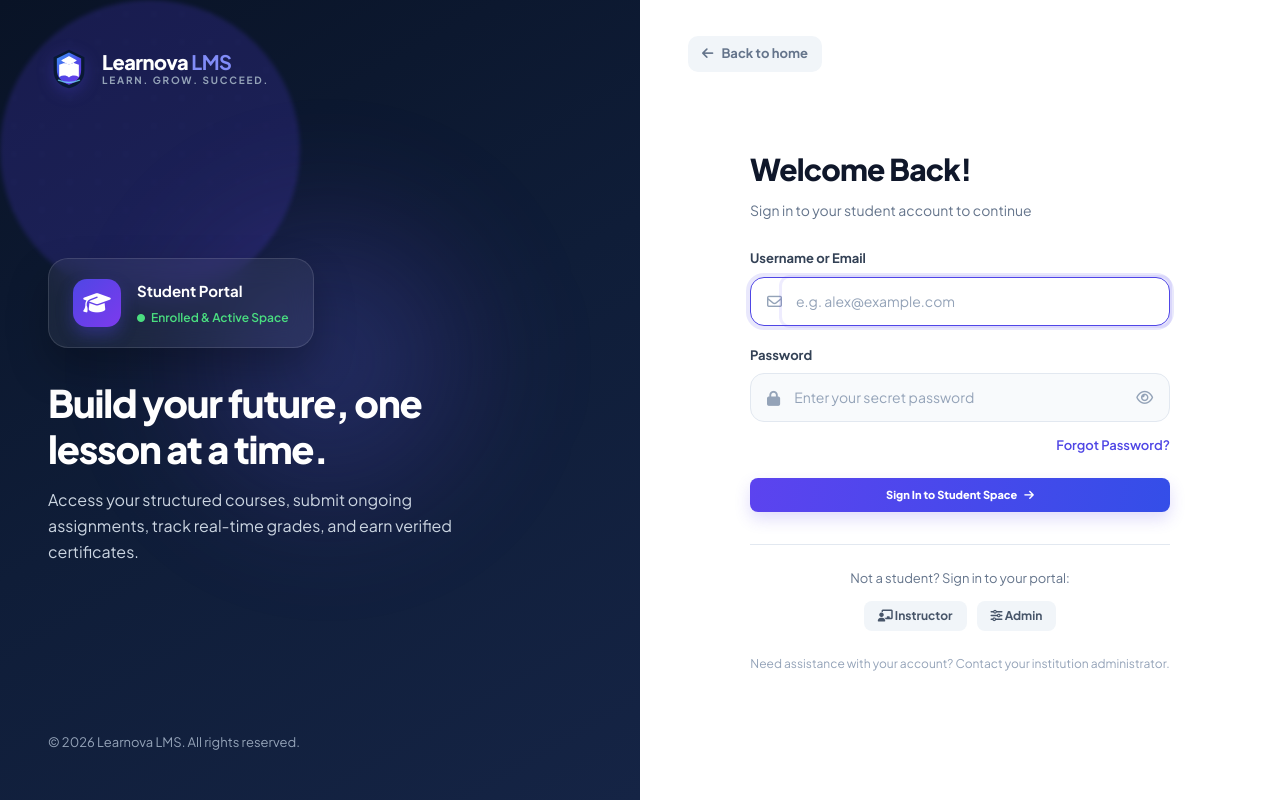
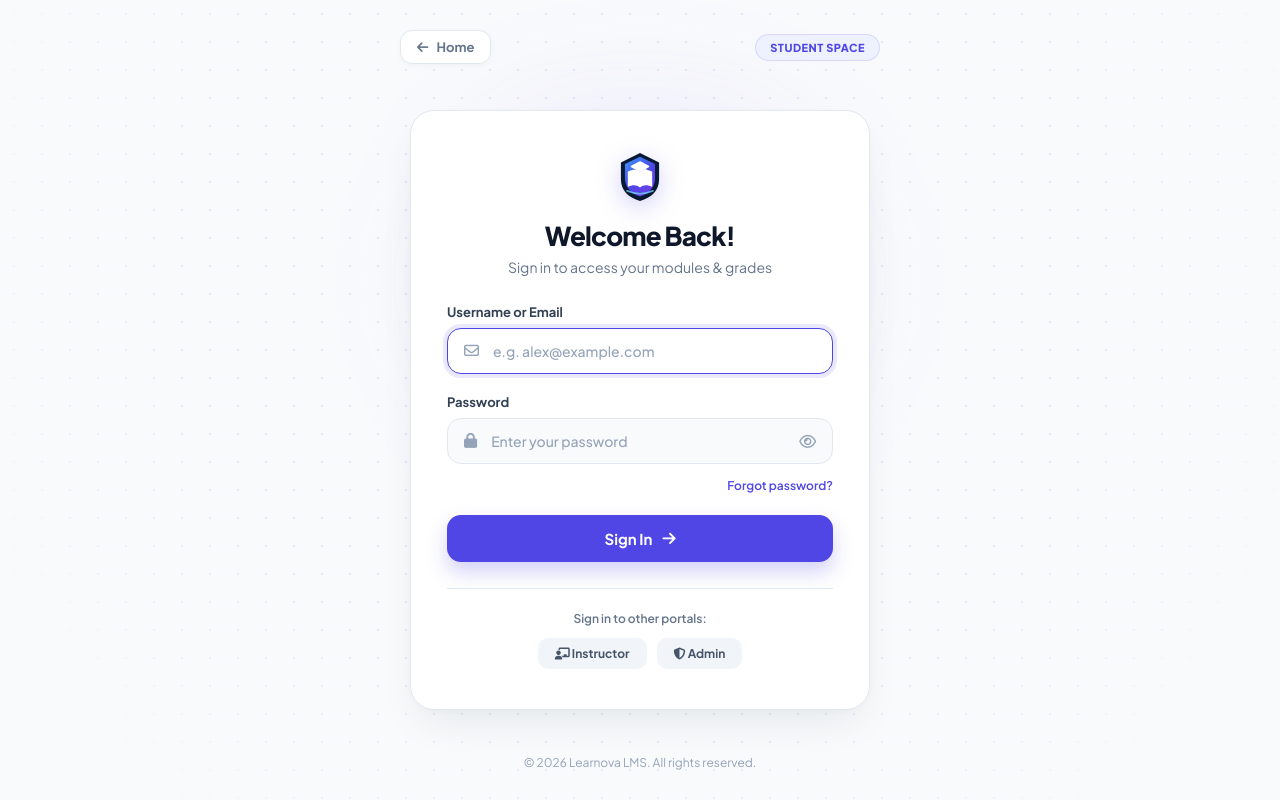
Before and after one commit to sanad-shat/Learnova-LMS-Platform, a Flask app: page /student/login in a window 1280 px wide. Run offline with Flask 3, Linux system fonts and the light colour scheme.

Commit message:
Update login.html

```diff
--- a/ecms/app/templates/student/login.html
+++ b/ecms/app/templates/student/login.html
@@ -6,7 +6,6 @@
   <title>Student Sign In | Learnova LMS</title>
   <link rel="icon" href="{{ url_for('static', filename='brand/learnova-icon.svg') }}">
   <link rel="stylesheet" href="https://cdnjs.cloudflare.com/ajax/libs/font-awesome/6.5.2/css/all.min.css">
-  <link rel="stylesheet" href="{{ url_for('static', filename='professional.css') }}">
   <link rel="preconnect" href="https://fonts.googleapis.com">
   <link rel="preconnect" href="https://fonts.gstatic.com" crossorigin>
   <link href="https://fonts.googleapis.com/css2?family=Plus+Jakarta+Sans:wght@400;500;600;700;800&display=swap" rel="stylesheet">
@@ -15,12 +14,10 @@
     :root {
       --primary: #4f46e5;
       --primary-hover: #4338ca;
-      --primary-light: #eef2ff;
       --navy: #0f172a;
       --slate: #64748b;
-      --border-color: #e2e8f0;
-      --bg-surface: #ffffff;
-      --bg-page: #f8fafc;
+      --border: #e2e8f0;
+      --bg: #f8fafc;
     }
 
     * {
@@ -28,259 +25,166 @@
       font-family: 'Plus Jakarta Sans', system-ui, -apple-system, sans-serif;
     }
 
-    body.auth-page {
+    body {
       margin: 0;
-      padding: 0;
       min-height: 100vh;
-      display: grid;
-      grid-template-columns: 1fr 1fr;
-      background: var(--bg-surface);
+      background: var(--bg);
       color: var(--navy);
-      overflow-x: hidden;
-    }
-
-    /* Left Side: Modern Visual Presentation */
-    .auth-visual {
-      position: relative;
-      background: linear-gradient(150deg, #091326 0%, #0f1d38 50%, #152445 100%);
-      color: #ffffff;
-      padding: 48px;
       display: flex;
       flex-direction: column;
       justify-content: space-between;
-      overflow: hidden;
+      align-items: center;
+      position: relative;
+      overflow-x: hidden;
+      padding: 30px 20px;
     }
 
-    /* Subtle Pattern & Glow */
-    .auth-visual::before {
-      content: '';
+    /* Ambient Dot Grid & Glow */
+    .bg-grid {
       position: absolute;
       top: 0;
       left: 0;
-      right: 0;
-      bottom: 0;
-      background-image: radial-gradient(rgba(99, 102, 241, 0.15) 1.2px, transparent 1.2px);
+      width: 100%;
+      height: 100%;
+      background-image: radial-gradient(rgba(79, 70, 229, 0.12) 1.2px, transparent 1.2px);
       background-size: 28px 28px;
-      opacity: 0.8;
+      mask-image: radial-gradient(circle at 50% 35%, #000 50%, transparent 90%);
+      -webkit-mask-image: radial-gradient(circle at 50% 35%, #000 50%, transparent 90%);
       pointer-events: none;
+      z-index: 0;
     }
 
-    .auth-visual::after {
-      content: '';
+    .bg-glow {
       position: absolute;
-      width: 400px;
+      top: 10%;
+      left: 50%;
+      transform: translateX(-50%);
+      width: 600px;
       height: 400px;
-      background: radial-gradient(circle, rgba(99, 102, 241, 0.28) 0%, rgba(124, 58, 237, 0.08) 50%, transparent 70%);
-      border-radius: 50%;
-      top: 20%;
-      left: 20%;
+      background: radial-gradient(circle, rgba(99, 102, 241, 0.18) 0%, rgba(168, 85, 247, 0.05) 50%, transparent 70%);
       filter: blur(50px);
       pointer-events: none;
+      z-index: 0;
     }
 
-    .auth-brand {
+    /* Top Nav Row */
+    .top-nav {
       position: relative;
       z-index: 2;
+      width: 100%;
+      max-width: 480px;
+      display: flex;
+      justify-content: space-between;
+      align-items: center;
+      margin-bottom: 20px;
+    }
+
+    .back-link {
       display: inline-flex;
       align-items: center;
-      gap: 12px;
-      text-decoration: none;
-      width: fit-content;
-    }
-
-    .auth-brand img {
-      width: 42px;
-      height: 42px;
-      filter: drop-shadow(0 4px 8px rgba(79, 70, 229, 0.3));
-    }
-
-    .auth-brand strong {
-      font-size: 20px;
-      font-weight: 800;
-      color: #ffffff;
-      display: block;
-      line-height: 1.1;
-      letter-spacing: -0.5px;
-    }
-
-    .auth-brand strong b {
-      color: #818cf8;
-    }
-
-    .auth-brand small {
-      font-size: 10px;
-      letter-spacing: 1.8px;
-      color: #94a3b8;
-      font-weight: 700;
-      display: block;
-    }
-
-    .auth-copy {
-      position: relative;
-      z-index: 2;
-      max-width: 460px;
-      margin: auto 0;
-      padding: 40px 0;
-    }
-
-    /* Floating Educational Card */
-    .visual-glass-card {
-      background: rgba(255, 255, 255, 0.06);
-      backdrop-filter: blur(14px);
-      -webkit-backdrop-filter: blur(14px);
-      border: 1px solid rgba(255, 255, 255, 0.12);
-      border-radius: 20px;
-      padding: 20px 24px;
-      display: inline-flex;
-      align-items: center;
-      gap: 16px;
-      margin-bottom: 32px;
-      box-shadow: 0 20px 40px rgba(0, 0, 0, 0.25);
-    }
-
-    .visual-card-icon {
-      width: 48px;
-      height: 48px;
-      border-radius: 14px;
-      background: linear-gradient(135deg, #4f46e5, #7c3aed);
-      color: #ffffff;
-      display: flex;
-      align-items: center;
-      justify-content: center;
-      font-size: 22px;
-      box-shadow: 0 8px 16px rgba(79, 70, 229, 0.35);
-    }
-
-    .visual-card-info strong {
-      display: block;
-      font-size: 15px;
-      font-weight: 700;
-      color: #ffffff;
-    }
-
-    .visual-card-info span {
-      display: inline-flex;
-      align-items: center;
-      gap: 6px;
-      font-size: 12px;
-      color: #4ade80;
-      font-weight: 600;
-    }
-
-    .visual-card-info span i {
-      font-size: 8px;
-    }
-
-    .auth-copy h2 {
-      font-size: 38px;
-      line-height: 1.2;
-      font-weight: 800;
-      letter-spacing: -1.2px;
-      margin: 0 0 16px;
-      color: #ffffff;
-    }
-
-    .auth-copy p {
-      font-size: 16px;
-      line-height: 1.6;
-      color: #cbd5e1;
-      margin: 0;
-    }
-
-    .auth-footer {
-      position: relative;
-      z-index: 2;
-      font-size: 13px;
-      color: #94a3b8;
-    }
-
-    /* Right Side: Form */
-    .auth-form-side {
-      display: flex;
-      flex-direction: column;
-      justify-content: center;
-      align-items: center;
-      padding: 48px 32px;
-      position: relative;
-      background: var(--bg-surface);
-    }
-
-    .back-home-btn {
-      position: absolute;
-      top: 36px;
-      left: 48px;
+      gap: 8px;
       text-decoration: none;
       font-size: 13px;
       font-weight: 700;
       color: var(--slate);
-      display: inline-flex;
-      align-items: center;
-      gap: 8px;
+      background: #ffffff;
+      border: 1px solid var(--border);
+      padding: 8px 16px;
+      border-radius: 12px;
+      box-shadow: 0 2px 6px rgba(0,0,0,0.03);
       transition: all 0.2s ease;
-      padding: 8px 14px;
-      border-radius: 10px;
-      background: #f1f5f9;
     }
 
-    .back-home-btn:hover {
+    .back-link:hover {
       color: var(--primary);
-      background: #eef2ff;
+      border-color: #c7d2fe;
       transform: translateX(-3px);
     }
 
-    .auth-card {
-      width: 100%;
-      max-width: 420px;
-      margin-top: 20px;
+    .portal-chip {
+      background: #eef2ff;
+      color: var(--primary);
+      font-size: 11px;
+      font-weight: 800;
+      padding: 6px 14px;
+      border-radius: 99px;
+      border: 1px solid rgba(79, 70, 229, 0.15);
+      letter-spacing: 0.5px;
+      text-transform: uppercase;
     }
 
-    .auth-card h1 {
-      font-size: 30px;
+    /* Main Auth Box */
+    .auth-container {
+      position: relative;
+      z-index: 2;
+      width: 100%;
+      max-width: 460px;
+      background: #ffffff;
+      border: 1px solid var(--border);
+      border-radius: 24px;
+      padding: 40px 36px;
+      box-shadow: 0 20px 40px -10px rgba(15, 23, 42, 0.08), 0 2px 6px rgba(0,0,0,0.02);
+    }
+
+    .brand-center {
+      text-align: center;
+      margin-bottom: 28px;
+    }
+
+    .brand-icon {
+      width: 52px;
+      height: 52px;
+      margin-bottom: 12px;
+      filter: drop-shadow(0 6px 12px rgba(79, 70, 229, 0.25));
+    }
+
+    .brand-center h1 {
+      font-size: 26px;
       font-weight: 800;
       letter-spacing: -0.8px;
+      margin: 0 0 6px;
       color: var(--navy);
-      margin: 0 0 8px;
     }
 
-    .auth-card p.subtitle {
+    .brand-center p {
       font-size: 14px;
       color: var(--slate);
-      margin: 0 0 28px;
+      margin: 0;
     }
 
-    /* Flash alerts */
-    .flash {
+    /* Alert / Flash */
+    .flash-box {
       padding: 12px 16px;
       border-radius: 12px;
       font-size: 13px;
       font-weight: 600;
-      margin-bottom: 20px;
+      margin-bottom: 22px;
       display: flex;
       align-items: center;
       gap: 10px;
     }
-    .flash.danger, .flash.error {
+    .flash-box.danger, .flash-box.error {
       background: #fef2f2;
       color: #dc2626;
       border: 1px solid #fee2e2;
     }
-    .flash.success {
+    .flash-box.success {
       background: #f0fdf4;
       color: #16a34a;
       border: 1px solid #dcfce7;
     }
-    .flash.info {
+    .flash-box.info {
       background: #eff6ff;
       color: #2563eb;
       border: 1px solid #dbeafe;
     }
 
-    /* Inputs */
-    .form-group {
+    /* Form Fields */
+    .field-group {
       margin-bottom: 20px;
     }
 
-    .form-group label {
+    .field-label {
       display: block;
       font-size: 13px;
       font-weight: 700;
@@ -288,30 +192,29 @@
       margin-bottom: 8px;
     }
 
-    .input-wrapper {
+    .input-box {
       position: relative;
       display: flex;
       align-items: center;
       background: #f8fafc;
-      border: 1px solid var(--border-color);
+      border: 1px solid var(--border);
       border-radius: 14px;
       transition: all 0.25s ease;
     }
 
-    .input-wrapper:focus-within {
+    .input-box:focus-within {
       background: #ffffff;
       border-color: var(--primary);
       box-shadow: 0 0 0 4px rgba(79, 70, 229, 0.12);
     }
 
-    .input-wrapper .field-icon {
+    .input-box i.input-icon {
       padding-left: 16px;
       color: #94a3b8;
       font-size: 15px;
-      pointer-events: none;
     }
 
-    .input-wrapper input {
+    .input-box input {
       width: 100%;
       padding: 13px 14px;
       border: none;
@@ -322,49 +225,43 @@
       font-weight: 500;
     }
 
-    .input-wrapper input::placeholder {
+    .input-box input::placeholder {
       color: #94a3b8;
-      font-weight: 400;
     }
 
-    .password-toggle-btn {
+    .eye-toggle {
       background: none;
       border: none;
       padding: 0 16px;
       cursor: pointer;
       color: #94a3b8;
       font-size: 15px;
-      display: flex;
-      align-items: center;
       transition: color 0.2s;
     }
 
-    .password-toggle-btn:hover {
+    .eye-toggle:hover {
       color: var(--primary);
     }
 
-    .form-options {
+    .forgot-wrap {
       display: flex;
       justify-content: flex-end;
-      align-items: center;
       margin-top: -6px;
       margin-bottom: 22px;
     }
 
-    .forgot-link {
-      font-size: 13px;
+    .forgot-btn {
+      font-size: 12px;
       font-weight: 600;
       color: var(--primary);
       text-decoration: none;
-      transition: color 0.2s;
     }
 
-    .forgot-link:hover {
-      color: var(--primary-hover);
+    .forgot-btn:hover {
       text-decoration: underline;
     }
 
-    .auth-submit-btn {
+    .submit-btn {
       width: 100%;
       background: var(--primary);
       color: #ffffff;
@@ -379,124 +276,97 @@
       display: flex;
       align-items: center;
       justify-content: center;
-      gap: 8px;
+      gap: 10px;
     }
 
-    .auth-submit-btn:hover {
+    .submit-btn:hover {
       background: var(--primary-hover);
       transform: translateY(-2px);
       box-shadow: 0 14px 26px rgba(79, 70, 229, 0.35);
     }
 
-    /* Alternate Portals Switcher */
-    .portal-switcher {
-      margin-top: 32px;
-      padding-top: 24px;
-      border-top: 1px solid var(--border-color);
+    /* Switch Roles Divider */
+    .switch-roles {
+      margin-top: 26px;
+      padding-top: 22px;
+      border-top: 1px solid var(--border);
       text-align: center;
     }
 
-    .portal-switcher span {
+    .switch-roles small {
       display: block;
-      font-size: 13px;
+      font-size: 12px;
       color: var(--slate);
       margin-bottom: 12px;
+      font-weight: 600;
     }
 
-    .switch-pills {
+    .role-pills {
       display: flex;
       justify-content: center;
       gap: 10px;
     }
 
-    .switch-pills a {
+    .role-pill {
       font-size: 12px;
       font-weight: 700;
       text-decoration: none;
       color: #475569;
       background: #f1f5f9;
-      padding: 6px 14px;
-      border-radius: 8px;
+      padding: 7px 16px;
+      border-radius: 10px;
       transition: all 0.2s;
+      border: 1px solid transparent;
     }
 
-    .switch-pills a:hover {
-      background: #e2e8f0;
+    .role-pill:hover {
+      background: #eef2ff;
       color: var(--primary);
+      border-color: #c7d2fe;
     }
 
-    .auth-help {
-      margin-top: 24px;
+    /* Footer text */
+    .page-footer {
+      position: relative;
+      z-index: 2;
       font-size: 12px;
       color: #94a3b8;
       text-align: center;
+      margin-top: 20px;
     }
 
-    /* Responsive */
-    @media (max-width: 900px) {
-      body.auth-page {
-        grid-template-columns: 1fr;
-      }
-      .auth-visual {
-        display: none;
-      }
-      .auth-form-side {
-        padding: 80px 24px 40px;
-        min-height: 100vh;
-      }
-      .back-home-btn {
-        top: 24px;
-        left: 24px;
+    @media (max-width: 520px) {
+      .auth-container {
+        padding: 30px 22px;
       }
     }
   </style>
 </head>
 
-<body class="auth-page">
-  <!-- Left Side: Visual Brand Presentation -->
-  <section class="auth-visual">
-    <a class="auth-brand" href="/">
-      <img src="{{ url_for('static', filename='brand/learnova-icon.svg') }}" alt="Learnova LMS">
-      <span>
-        <strong>Learnova <b>LMS</b></strong>
-        <small>LEARN. GROW. SUCCEED.</small>
-      </span>
+<body>
+  <div class="bg-grid"></div>
+  <div class="bg-glow"></div>
+
+  <!-- Header Navigation -->
+  <div class="top-nav">
+    <a href="/" class="back-link">
+      <i class="fa-solid fa-arrow-left"></i> Home
     </a>
-
-    <div class="auth-copy">
-      <div class="visual-glass-card">
-        <div class="visual-card-icon">
-          <i class="fa-solid fa-graduation-cap"></i>
-        </div>
-        <div class="visual-card-info">
-          <strong>Student Portal</strong>
-          <span><i class="fa-solid fa-circle"></i> Enrolled & Active Space</span>
-        </div>
+    <span class="portal-chip">Student Space</span>
   </div>
 
-      <h2>Build your future, one lesson at a time.</h2>
-      <p>Access your structured courses, submit ongoing assignments, track real-time grades, and earn verified certificates.</p>
+  <!-- Center Card -->
+  <div class="auth-container">
+    <div class="brand-center">
+      <img src="{{ url_for('static', filename='brand/learnova-icon.svg') }}" alt="Learnova" class="brand-icon">
+      <h1>Welcome Back!</h1>
+      <p>Sign in to access your modules & grades</p>
     </div>
-
-    <div class="auth-footer">
-      &copy; 2026 Learnova LMS. All rights reserved.
-    </div>
-  </section>
-
-  <!-- Right Side: Clean Modern Form -->
-  <section class="auth-form-side">
-    <a href="/" class="back-home-btn">
-      <i class="fa-solid fa-arrow-left"></i> Back to home
-    </a>
-
-    <main class="auth-card">
-      <h1>Welcome Back!</h1>
-      <p class="subtitle">Sign in to your student account to continue</p>
 
     {% with messages = get_flashed_messages(with_categories=true) %}
       {% if messages %}
         {% for category, message in messages %}
-            <div class="flash {{ category }}">
+          <div class="flash-box {{ category }}">
             <i class="fa-solid fa-circle-exclamation"></i>
             <span>{{ message }}</span>
           </div>
@@ -505,76 +375,63 @@
     {% endwith %}
 
     <form method="POST">
-        <div class="form-group">
-          <label for="email-input">Username or Email</label>
-          <div class="input-wrapper">
-            <span class="field-icon"><i class="fa-regular fa-envelope"></i></span>
-            <input
-              id="email-input"
-              type="text"
-              name="email"
-              placeholder="e.g. alex@example.com"
-              required
-              autofocus
-            >
+      <div class="field-group">
+        <label class="field-label" for="email">Username or Email</label>
+        <div class="input-box">
+          <i class="fa-regular fa-envelope input-icon"></i>
+          <input id="email" type="text" name="email" placeholder="e.g. alex@example.com" required autofocus>
         </div>
       </div>
 
-        <div class="form-group">
-          <label for="login-password">Password</label>
-          <div class="input-wrapper">
-            <span class="field-icon"><i class="fa-solid fa-lock"></i></span>
-            <input
-              id="login-password"
-              type="password"
-              name="password"
-              placeholder="Enter your secret password"
-              required
-            >
-            <button type="button" class="password-toggle-btn" id="togglePasswordBtn" aria-label="Toggle password visibility">
-              <i class="fa-regular fa-eye" id="toggleEyeIcon"></i>
+      <div class="field-group">
+        <label class="field-label" for="login-pass">Password</label>
+        <div class="input-box">
+          <i class="fa-solid fa-lock input-icon"></i>
+          <input id="login-pass" type="password" name="password" placeholder="Enter your password" required>
+          <button type="button" class="eye-toggle" id="togglePassBtn" aria-label="Toggle password">
+            <i class="fa-regular fa-eye" id="togglePassIcon"></i>
           </button>
         </div>
       </div>
 
-        <div class="form-options">
-          <a class="forgot-link" href="#">Forgot Password?</a>
+      <div class="forgot-wrap">
+        <a class="forgot-btn" href="#">Forgot password?</a>
       </div>
 
-        <button class="auth-submit-btn" type="submit">
-          <span>Sign In to Student Space</span>
+      <button class="submit-btn" type="submit">
+        <span>Sign In</span>
         <i class="fa-solid fa-arrow-right"></i>
       </button>
     </form>
 
-      <!-- Alternate Roles Switcher -->
-      <div class="portal-switcher">
-        <span>Not a student? Sign in to your portal:</span>
-        <div class="switch-pills">
-          <a href="{{ url_for('teachers.login') }}"><i class="fa-solid fa-chalkboard-user"></i> Instructor</a>
-          <a href="{{ url_for('admin.dashboard') }}"><i class="fa-solid fa-sliders"></i> Admin</a>
+    <div class="switch-roles">
+      <small>Sign in to other portals:</small>
+      <div class="role-pills">
+        <a href="{{ url_for('teachers.login') }}" class="role-pill">
+          <i class="fa-solid fa-chalkboard-user"></i> Instructor
+        </a>
+        <a href="{{ url_for('admin.dashboard') }}" class="role-pill">
+          <i class="fa-solid fa-shield-halved"></i> Admin
+        </a>
+      </div>
     </div>
   </div>
 
-      <div class="auth-help">
-        Need assistance with your account? Contact your institution administrator.
+  <div class="page-footer">
+    &copy; 2026 Learnova LMS. All rights reserved.
   </div>
-    </main>
-  </section>
 
-  <!-- Interactive Password Toggle Script -->
   <script>
     document.addEventListener('DOMContentLoaded', function () {
-      const toggleBtn = document.getElementById('togglePasswordBtn');
-      const passwordInput = document.getElementById('login-password');
-      const eyeIcon = document.getElementById('toggleEyeIcon');
-
-      if (toggleBtn && passwordInput && eyeIcon) {
-        toggleBtn.addEventListener('click', function () {
-          const isPassword = passwordInput.getAttribute('type') === 'password';
-          passwordInput.setAttribute('type', isPassword ? 'text' : 'password');
-          eyeIcon.classList.toggle('fa-eye', !isPassword);
-          eyeIcon.classList.toggle('fa-eye-slash', isPassword);
+      const btn = document.getElementById('togglePassBtn');
+      const input = document.getElementById('login-pass');
+      const icon = document.getElementById('togglePassIcon');
+      if (btn && input && icon) {
+        btn.addEventListener('click', function () {
+          const isPass = input.type === 'password';
+          input.type = isPass ? 'text' : 'password';
+          icon.classList.toggle('fa-eye', !isPass);
+          icon.classList.toggle('fa-eye-slash', isPass);
         });
       }
     });
```
Lines whose indentation alone changed are shown as unchanged.
